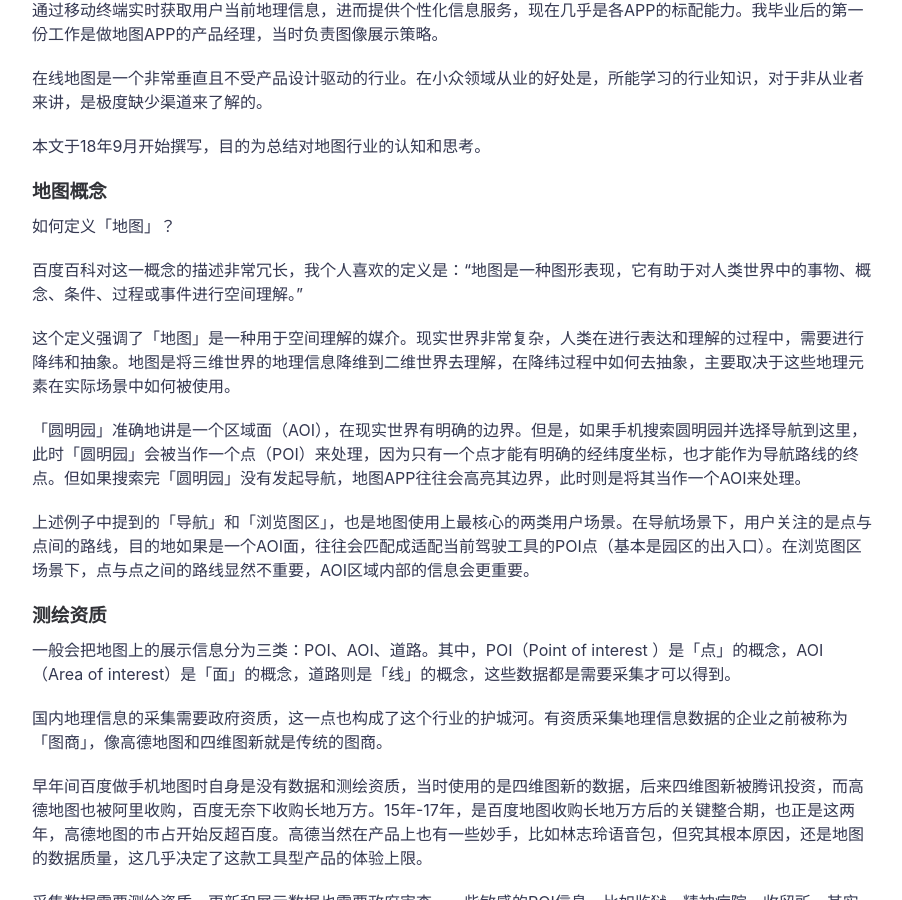
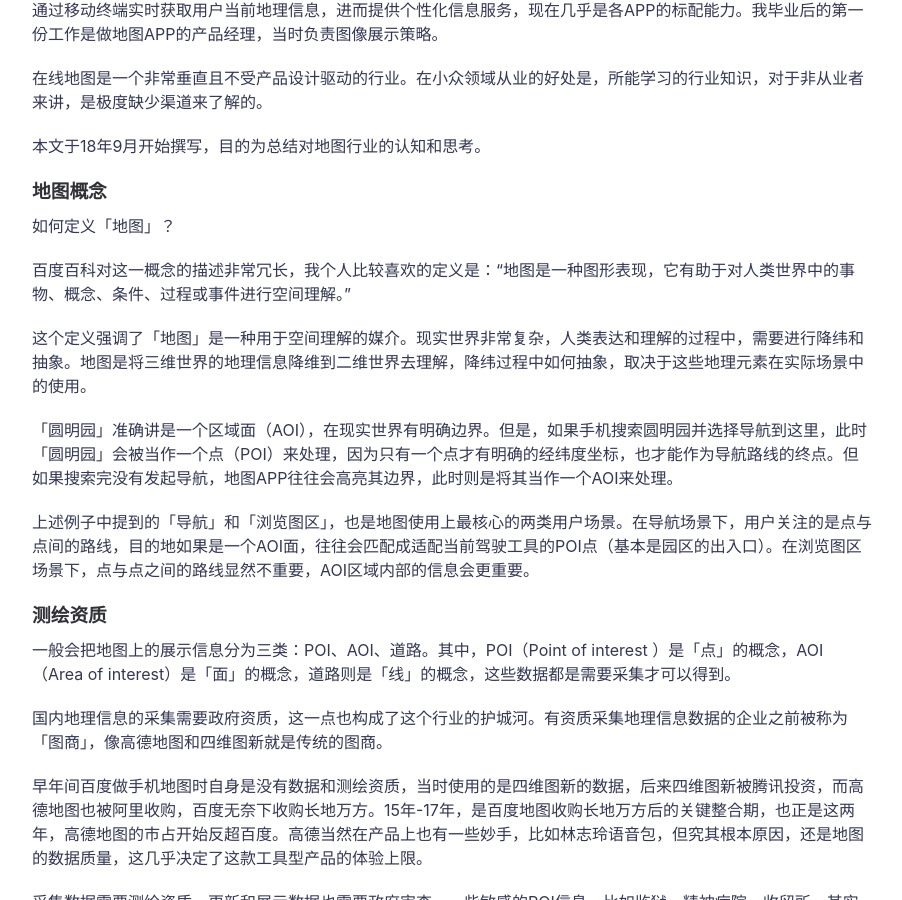
Before and after one commit to icarus507/icarus507.github.io, a Jekyll site: the page built from _posts/2018-09-07-谈谈地图.md, in a window 1280 px wide and 900 px high, scrolled down 694 px. Shown: the whole window, without its empty margins (188-1090 px from the left). Built offline with Jekyll 4.4.1, drawn with Linux system fonts in a browser that asks for light colours.

Commit message:
Update 2018-09-07-谈谈地图.md

```diff
--- a/_posts/2018-09-07-谈谈地图.md
+++ b/_posts/2018-09-07-谈谈地图.md
@@ -16,11 +16,11 @@ featured-img: ruben-santander-69158
 
 如何定义「地图」？
 
-百度百科对这一概念的描述非常冗长，我个人喜欢的定义是：“地图是一种图形表现，它有助于对人类世界中的事物、概念、条件、过程或事件进行空间理解。”
+百度百科对这一概念的描述非常冗长，我个人比较喜欢的定义是：“地图是一种图形表现，它有助于对人类世界中的事物、概念、条件、过程或事件进行空间理解。”
 
-这个定义强调了「地图」是一种用于空间理解的媒介。现实世界非常复杂，人类在进行表达和理解的过程中，需要进行降纬和抽象。地图是将三维世界的地理信息降维到二维世界去理解，在降纬过程中如何去抽象，主要取决于这些地理元素在实际场景中如何被使用。
+这个定义强调了「地图」是一种用于空间理解的媒介。现实世界非常复杂，人类表达和理解的过程中，需要进行降纬和抽象。地图是将三维世界的地理信息降维到二维世界去理解，降纬过程中如何抽象，取决于这些地理元素在实际场景中的使用。
 
-「圆明园」准确地讲是一个区域面（AOI），在现实世界有明确的边界。但是，如果手机搜索圆明园并选择导航到这里，此时「圆明园」会被当作一个点（POI）来处理，因为只有一个点才能有明确的经纬度坐标，也才能作为导航路线的终点。但如果搜索完「圆明园」没有发起导航，地图APP往往会高亮其边界，此时则是将其当作一个AOI来处理。
+「圆明园」准确讲是一个区域面（AOI），在现实世界有明确边界。但是，如果手机搜索圆明园并选择导航到这里，此时「圆明园」会被当作一个点（POI）来处理，因为只有一个点才有明确的经纬度坐标，也才能作为导航路线的终点。但如果搜索完没有发起导航，地图APP往往会高亮其边界，此时则是将其当作一个AOI来处理。
 
 上述例子中提到的「导航」和「浏览图区」，也是地图使用上最核心的两类用户场景。在导航场景下，用户关注的是点与点间的路线，目的地如果是一个AOI面，往往会匹配成适配当前驾驶工具的POI点（基本是园区的出入口）。在浏览图区场景下，点与点之间的路线显然不重要，AOI区域内部的信息会更重要。
 
```
